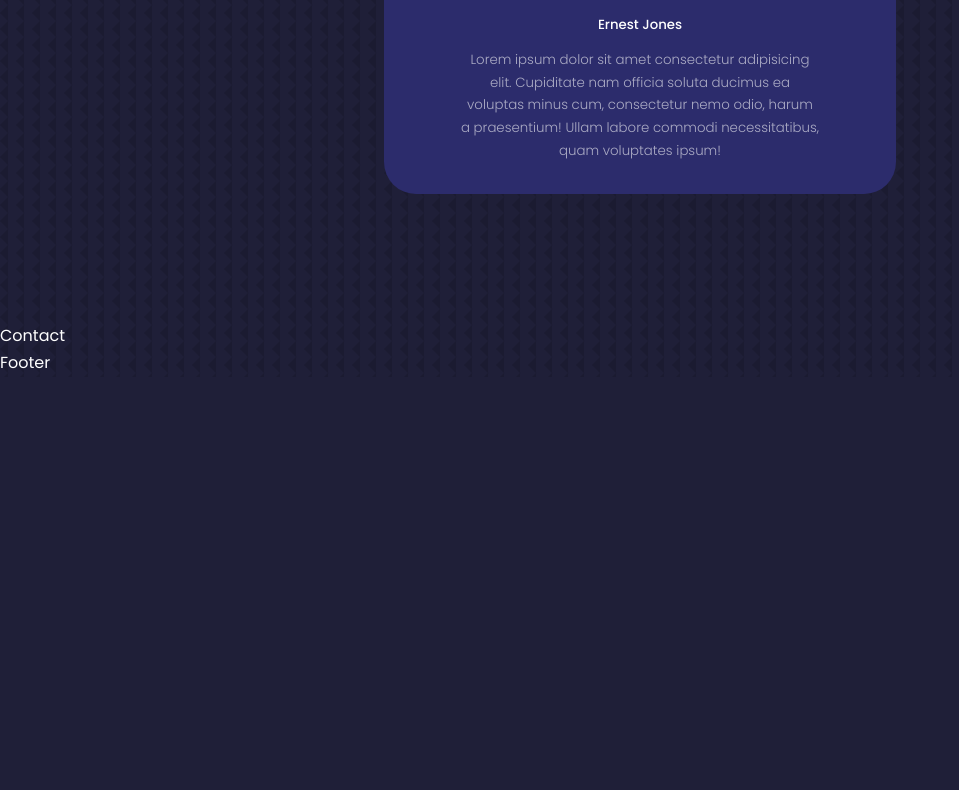
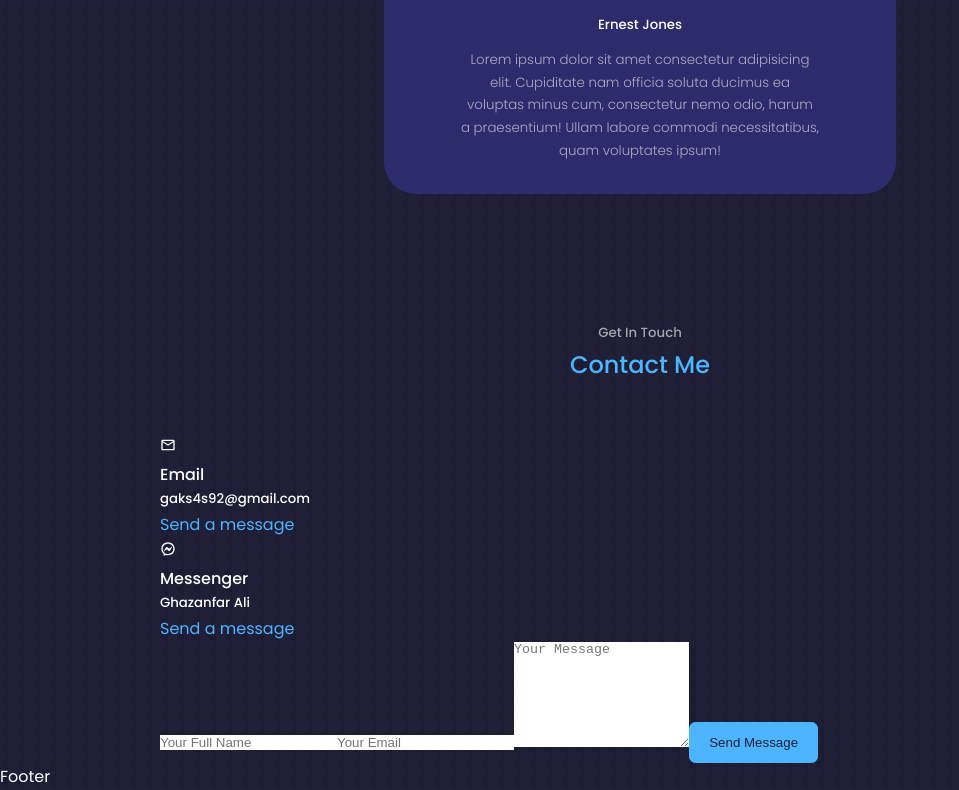
Before and after one commit to gak92/react-portfolio, a React (Create React App) app: page / in a window 1280 px wide. Shown: the part 4811-5601 px from the top of the page, without its empty margins (0-959 px from the left). Before the commit the page ends 5188 px from the top, so only its background shows below. Built offline with nearby package versions, Linux system fonts and the light colour scheme.

Commit message:
Complet contact section

```diff
--- a/src/components/contact/Contact.jsx
+++ b/src/components/contact/Contact.jsx
@@ -1,9 +1,57 @@
-import React from 'react';
+import React, { useRef } from 'react';
+import emailjs from 'emailjs-com';
 import './contact.css';
+import {MdOutlineMail} from 'react-icons/md';
+import {RiMessengerLine} from 'react-icons/ri';
 
 const Contact = () => {
+
+  const form = useRef();
+  console.log(form);
+
+  const sendEmail = (e) => {
+    e.preventDefault();
+
+    emailjs.sendForm('service_wb47sxq', 'template_0itttz7', form.current, 'P_53m0Y8QtaGYykOt')
+      .then((result) => {
+          console.log(result.text);
+      }, (error) => {
+          console.log(error.text);
+      });
+    e.target.reset();
+  };
+
   return (
-    <section id="contact">Contact</section>
+    <section id="contact">
+      <h5>Get In Touch</h5>
+      <h2>Contact Me</h2>
+
+      <div className="container contact__container">
+        <div className="contact__options">
+          <article className="contact__option">
+            <MdOutlineMail className="contact__option-icon"/>
+            <h4>Email</h4>
+            <h5>gaks4s92@gmail.com</h5>
+            <a href="mailto:gaks4s92@gmail.com" target="_blank">Send a message</a>
+          </article>
+
+          <article className="contact__option">
+            <RiMessengerLine className="contact__option-icon"/>
+            <h4>Messenger</h4>
+            <h5>Ghazanfar Ali</h5>
+            <a href="https://m.me/ghazanfar.ali.31105" target="_blank">Send a message</a>
+          </article>
+        </div>
+
+        <form ref={form} onSubmit={sendEmail}>
+          <input type="text" name="name" placeholder="Your Full Name" required />
+          <input type="email" name="email" placeholder="Your Email" required />
+          <textarea name="message" rows="7" placeholder="Your Message" required></textarea>
+          <button type="submit" className="btn btn-primary">Send Message</button>
+        </form>
+      </div>
+
+    </section>
   )
 };
 
```
